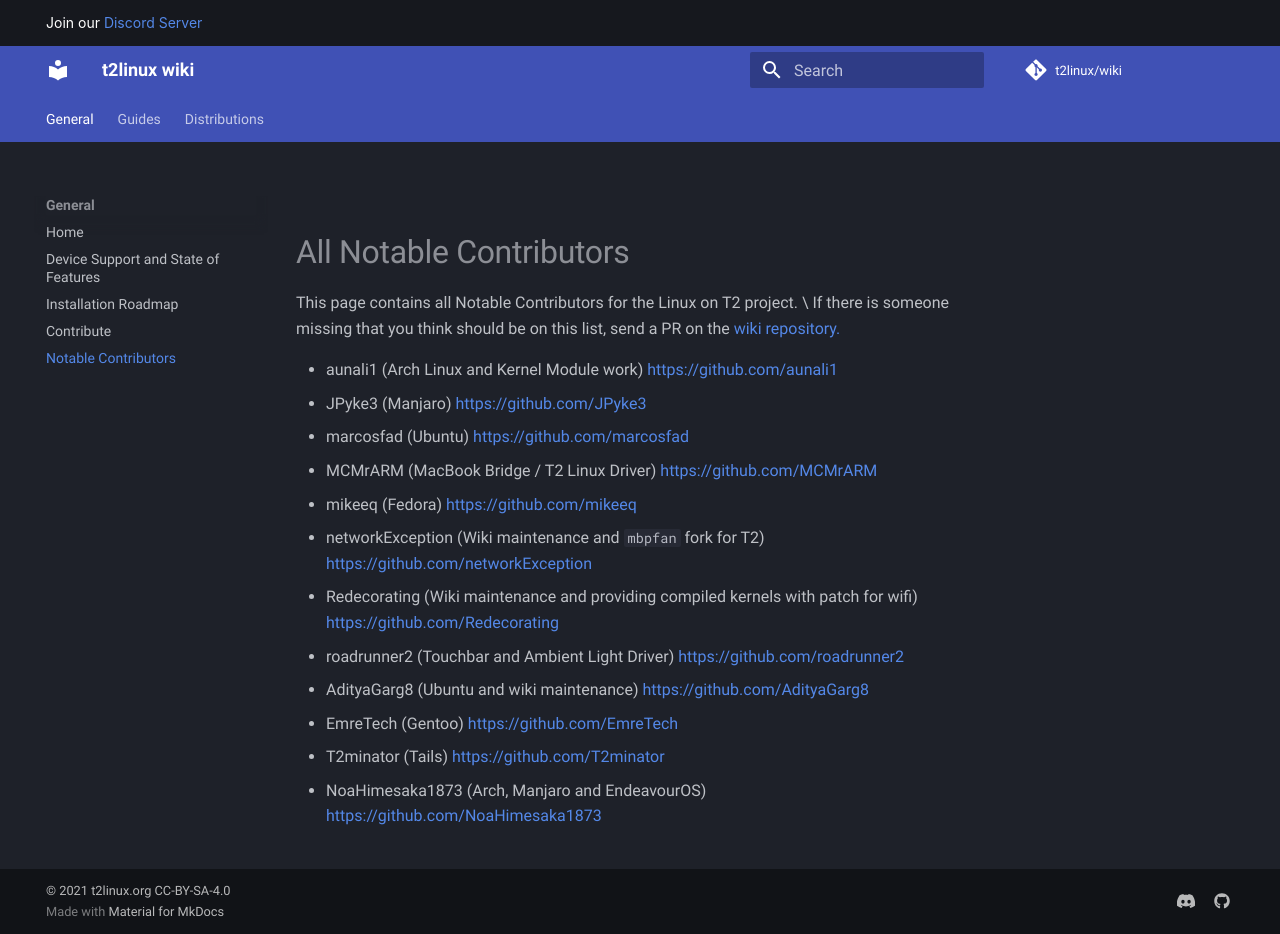
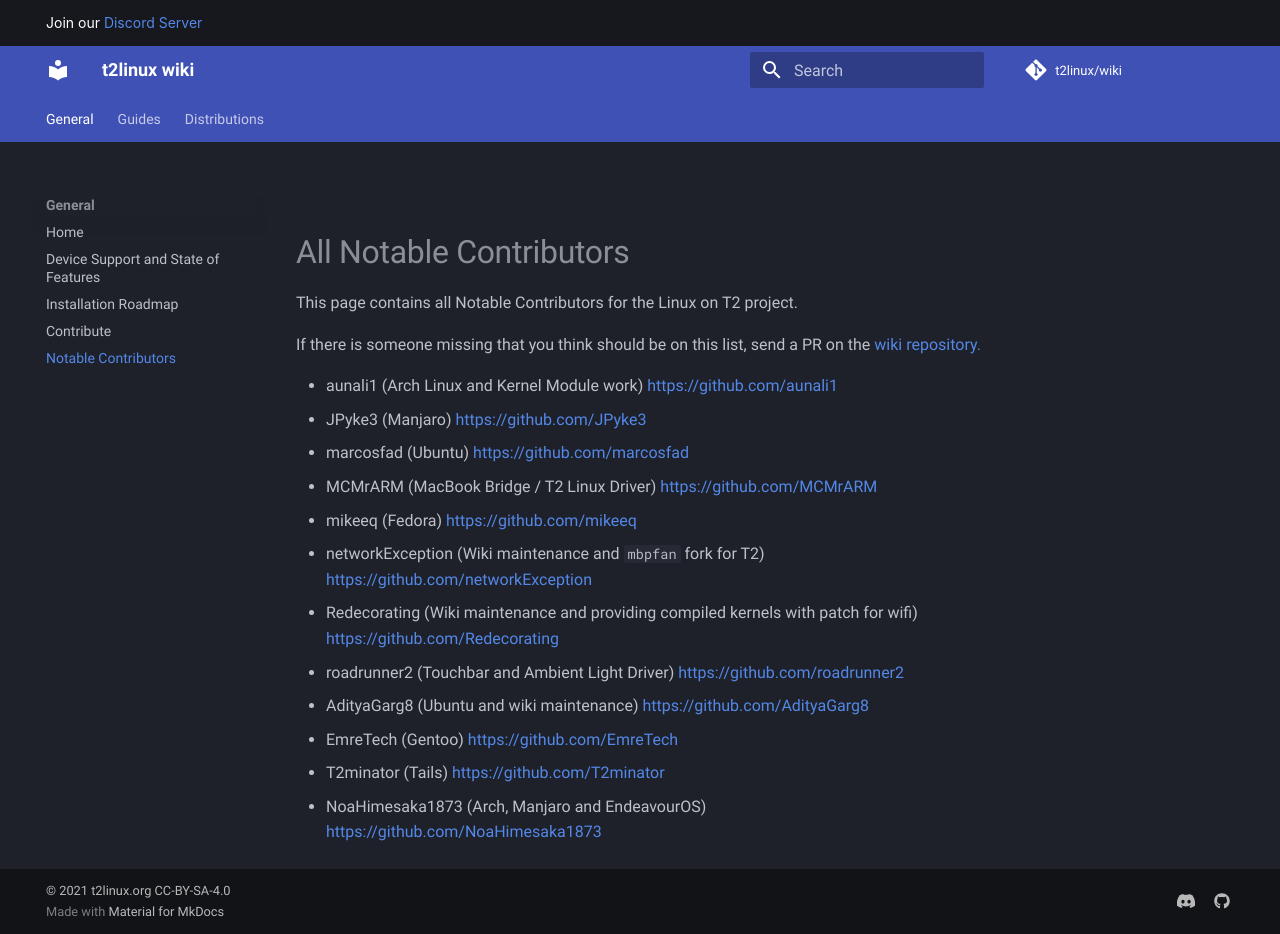
Before and after one commit to t2linux/wiki, an MkDocs documentation site: the page built from docs/notable-contributors.md, in a window 1280 px wide and 934 px high. Built offline with MkDocs 1.6.1 and Material for MkDocs 9.7.7, drawn with Linux system fonts in a browser that asks for light colours; comment, search, counter and statistics services are not loaded.

Commit message:
Remove the mistakenly added \

```diff
--- a/docs/notable-contributors.md
+++ b/docs/notable-contributors.md
@@ -1,6 +1,7 @@
 # All Notable Contributors
 
-This page contains all Notable Contributors for the Linux on T2 project. \
+This page contains all Notable Contributors for the Linux on T2 project.
+
 If there is someone missing that you think should be on this list, send a PR on the [wiki repository.](https://github.com/t2linux/wiki)
 
 - aunali1 (Arch Linux and Kernel Module work) [https://github.com/aunali1](https://github.com/aunali1)
```
